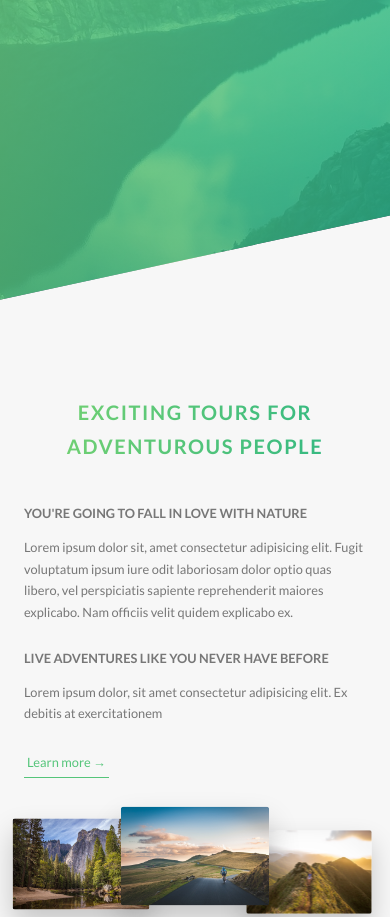
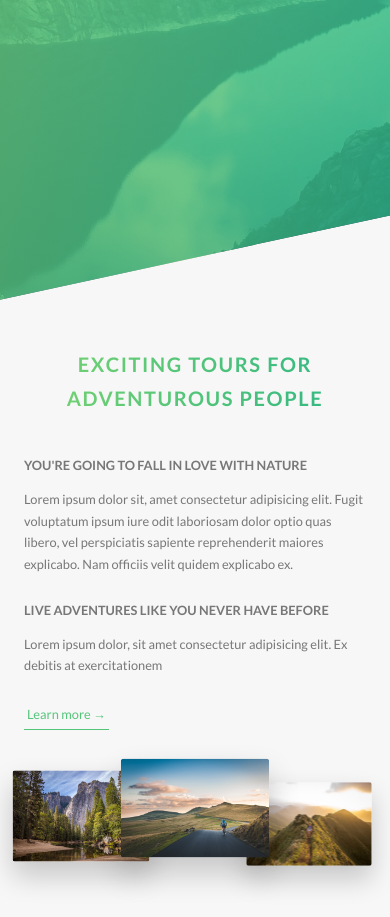
Before and after one commit to ArtemRakov/natours, a website: page index.html in a window 390 px wide. Shown: the part 502-1419 px from the top of the page. Drawn offline with Linux system fonts and the light colour scheme.

Commit message:
fixed padding on mobile and tablet in about section:

```diff
--- a/sass/pages/_home.scss
+++ b/sass/pages/_home.scss
@@ -4,10 +4,10 @@
     margin-top: -20vh;
 
     @include respond(tab-port) {
-        padding: 27rem 0;
+        padding: 24rem 0;
     }
     @include respond(phone) {
-        padding: 33rem 0;
+        padding: 27rem 0;
     }
 }
 
```
Also changed, not shown: css/style.css.
